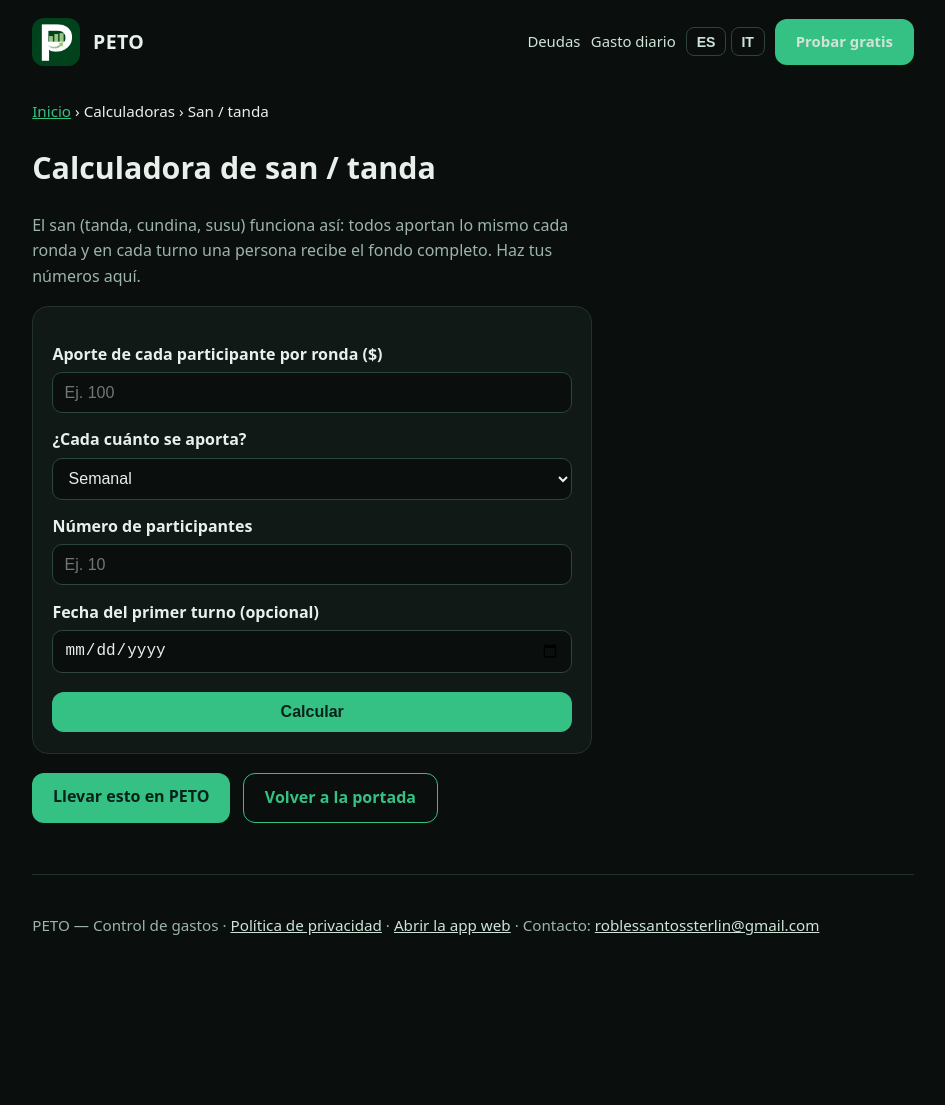
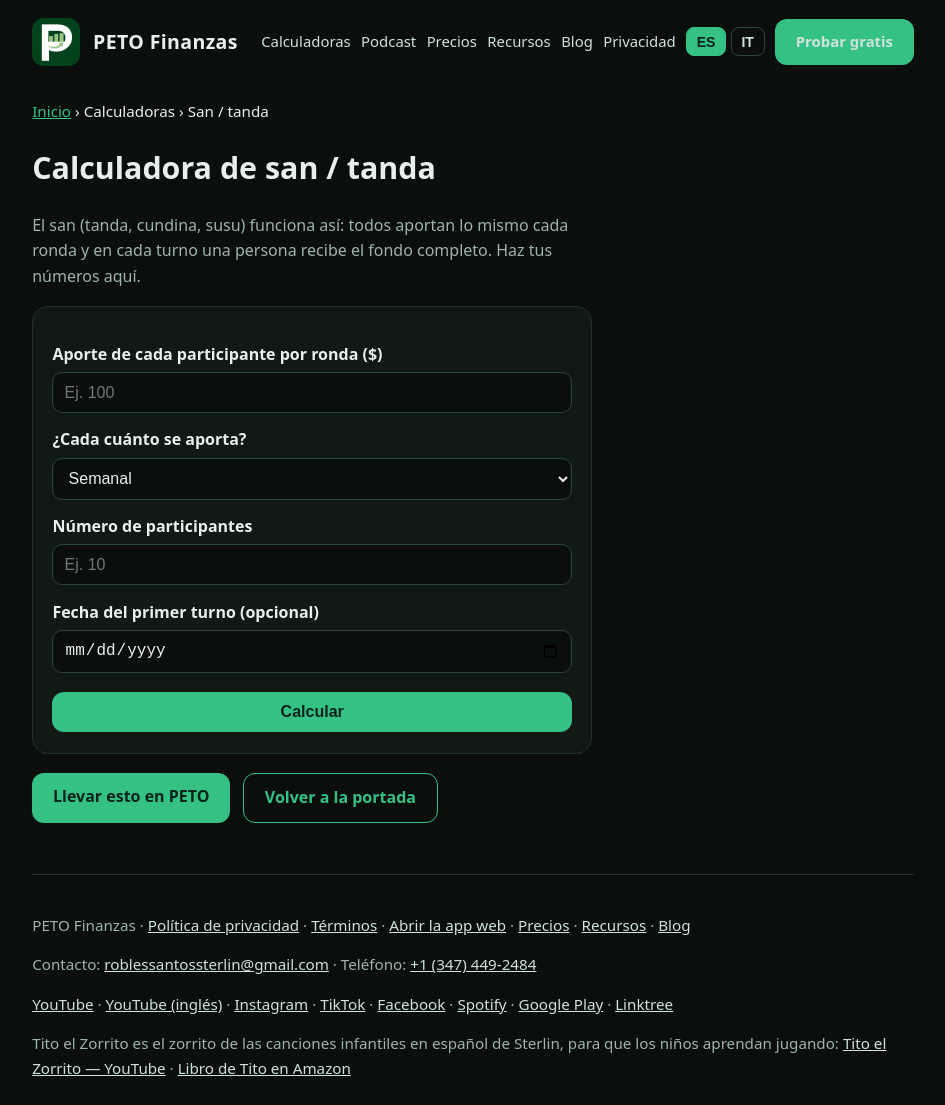
Before and after one commit to roblessantossterlin-lgtm/petofinanzas, a plain HTML site: page calculadoras/san/index.html in a window 1280 px wide. Shown: the whole page, without its empty margins (167-1112 px from the left). Before the commit the page ends 1007 px from the top, so only its background shows below. Drawn offline with Linux system fonts and the light colour scheme.

Commit message:
Arreglos auditoría 24-nov: calculadoras/san/index.html

```diff
--- a/calculadoras/san/index.html
+++ b/calculadoras/san/index.html
@@ -11,16 +11,21 @@
 <body>
 <div class="wrap">
   <header class="site">
-    <img src="../../logo.png" alt="Logo de PETO" data-i18n-attr="alt:alt_logo">
-    <a class="brand" href="../../">PETO</a>
-    <nav>
-      <a href="../deudas/" data-i18n="nav_deudas">Deudas</a>
-      <a href="../gasto-diario/" data-i18n="nav_diario">Gasto diario</a>
+    <img src="/logo.png" alt="Logo de PETO Finanzas" data-i18n-attr="alt:alt_logo">
+    <a class="brand" href="/">PETO Finanzas</a>
+    <button class="nav-toggle" type="button" aria-label="Abrir menú" aria-expanded="false" aria-controls="nav-principal">☰</button>
+    <nav id="nav-principal">
+      <a href="/#calculadoras" data-i18n="nav_calc">Calculadoras</a>
+      <a href="/#podcast" data-i18n="nav_podcast">Podcast</a>
+      <a href="/precios/" data-i18n="nav_precios">Precios</a>
+      <a href="/recursos/" data-i18n="nav_recursos">Recursos</a>
+      <a href="/blog/" data-i18n="nav_blog">Blog</a>
+      <a href="/privacidad/" data-i18n="nav_priv">Privacidad</a>
       <span class="lang-switch" role="group" aria-label="Idioma / Lingua">
         <button type="button" data-lang-btn="es">ES</button>
         <button type="button" data-lang-btn="it">IT</button>
       </span>
-      <a class="btn" href="../../app/" data-i18n="btn_probar">Probar gratis</a>
+      <a class="btn" href="/app/" data-i18n="btn_probar">Probar gratis</a>
     </nav>
   </header>
 
@@ -51,12 +56,26 @@
   </div>
 
   <footer class="site">
-    <p data-i18n="foot">PETO — Control de gastos · <a href="../../privacidad/">Política de privacidad</a> · <a href="../../app/">Abrir la app web</a> · Contacto: <a href="mailto:roblessantossterlin@gmail.com">roblessantossterlin@gmail.com</a></p>
+    <p data-i18n="foot_1">PETO Finanzas · <a href="/privacidad/">Política de privacidad</a> · <a href="/terminos/">Términos</a> · <a href="/app/">Abrir la app web</a> · <a href="/precios/">Precios</a> · <a href="/recursos/">Recursos</a> · <a href="/blog/">Blog</a></p>
+    <p data-i18n="foot_2">Contacto: <a href="mailto:roblessantossterlin@gmail.com">roblessantossterlin@gmail.com</a> · Teléfono: <a href="tel:+13474492484">+1 (347) 449-2484</a></p>
+    <p><a href="https://www.youtube.com/@PetoFinanzas" target="_blank" rel="noopener">YouTube</a> · <a href="https://www.youtube.com/@PETOFinances" target="_blank" rel="noopener">YouTube (inglés)</a> · <a href="https://www.instagram.com/peto_finanzas" target="_blank" rel="noopener">Instagram</a> · <a href="https://www.tiktok.com/@peto.finanzas" target="_blank" rel="noopener">TikTok</a> · <a href="https://www.facebook.com/share/g/1Eq7WNgLGG/" target="_blank" rel="noopener">Facebook</a> · <a href="https://open.spotify.com/show/5w84Exlg8CP02lRueF1Sc3" target="_blank" rel="noopener">Spotify</a> · <a href="https://play.google.com/store/apps/details?id=app.peto" target="_blank" rel="noopener">Google Play</a> · <a href="https://linktr.ee/petofinanzas" target="_blank" rel="noopener">Linktree</a></p>
+    <p data-i18n="foot_3">Tito el Zorrito es el zorrito de las canciones infantiles en español de Sterlin, para que los niños aprendan jugando: <a href="https://www.youtube.com/@TitoElZorritoCanciones" target="_blank" rel="noopener">Tito el Zorrito — YouTube</a> · <a href="https://www.amazon.com/dp/B0HS2ZQG93" target="_blank" rel="noopener">Libro de Tito en Amazon</a></p>
   </footer>
 </div>
 <script>
 window.PETO_TEXTOS = {
   es: {
+    alt_logo: 'Logo de PETO Finanzas',
+    nav_calc: 'Calculadoras',
+    nav_podcast: 'Podcast',
+    nav_precios: 'Precios',
+    nav_recursos: 'Recursos',
+    nav_blog: 'Blog',
+    nav_priv: 'Privacidad',
+    btn_probar: 'Probar gratis',
+    foot_1: 'PETO Finanzas · <a href="/privacidad/">Política de privacidad</a> · <a href="/terminos/">Términos</a> · <a href="/app/">Abrir la app web</a> · <a href="/precios/">Precios</a> · <a href="/recursos/">Recursos</a> · <a href="/blog/">Blog</a>',
+    foot_2: 'Contacto: <a href="mailto:roblessantossterlin@gmail.com">roblessantossterlin@gmail.com</a> · Teléfono: <a href="tel:+13474492484">+1 (347) 449-2484</a>',
+    foot_3: 'Tito el Zorrito es el zorrito de las canciones infantiles en español de Sterlin, para que los niños aprendan jugando: <a href="https://www.youtube.com/@TitoElZorritoCanciones" target="_blank" rel="noopener">Tito el Zorrito — YouTube</a> · <a href="https://www.amazon.com/dp/B0HS2ZQG93" target="_blank" rel="noopener">Libro de Tito en Amazon</a>',
     __title: 'Calculadora de san / tanda gratis — PETO · petofinanzas',
     __desc: 'Calcula el fondo de cada turno de tu san o tanda según el aporte, la frecuencia y el número de participantes, con el calendario de entregas. Gratis, sin registro.',
     alt_logo: 'Logo de PETO',
@@ -78,9 +97,20 @@ window.PETO_TEXTOS = {
     btn_calc: 'Calcular',
     btn_llevar: 'Llevar esto en PETO',
     btn_volver: 'Volver a la portada',
-    foot: 'PETO — Control de gastos · <a href="../../privacidad/">Política de privacidad</a> · <a href="../../app/">Abrir la app web</a> · Contacto: <a href="mailto:roblessantossterlin@gmail.com">roblessantossterlin@gmail.com</a>''
+    foot: 'PETO — Control de gastos · <a href="../../privacidad/">Política de privacidad</a> · <a href="../../app/">Abrir la app web</a> · Contacto: <a href="mailto:roblessantossterlin@gmail.com">roblessantossterlin@gmail.com</a>'
   },
   it: {
+    alt_logo: 'Logo di PETO Finanzas',
+    nav_calc: 'Calcolatori',
+    nav_podcast: 'Podcast',
+    nav_precios: 'Prezzi',
+    nav_recursos: 'Risorse',
+    nav_blog: 'Blog',
+    nav_priv: 'Privacy',
+    btn_probar: 'Prova gratis',
+    foot_1: 'PETO Finanzas · <a href="/privacidad/">Informativa sulla privacy</a> · <a href="/terminos/">Termini</a> · <a href="/app/">Apri l\'app web</a> · <a href="/precios/">Prezzi</a> · <a href="/recursos/">Risorse</a> · <a href="/blog/">Blog</a>',
+    foot_2: 'Contatto: <a href="mailto:roblessantossterlin@gmail.com">roblessantossterlin@gmail.com</a> · Telefono: <a href="tel:+13474492484">+1 (347) 449-2484</a>',
+    foot_3: 'Tito el Zorrito è il volpino delle canzoni per bambini in spagnolo di Sterlin, perché i bambini imparino giocando: <a href="https://www.youtube.com/@TitoElZorritoCanciones" target="_blank" rel="noopener">Tito el Zorrito — YouTube</a> · <a href="https://www.amazon.com/dp/B0HS2ZQG93" target="_blank" rel="noopener">Libro di Tito su Amazon</a>',
     __title: 'Calcolatore di san / tanda gratuito — PETO · petofinanzas',
     __desc: 'Calcola il fondo di ogni turno del tuo san o tanda in base al contributo, alla frequenza e al numero di partecipanti, con il calendario delle consegne. Gratis, senza registrazione.',
     alt_logo: 'Logo di PETO',
@@ -102,7 +132,7 @@ window.PETO_TEXTOS = {
     btn_calc: 'Calcola',
     btn_llevar: 'Porta tutto in PETO',
     btn_volver: 'Torna alla home',
-    foot: 'PETO — Controllo delle spese · <a href="../../privacidad/">Informativa sulla privacy</a> · <a href="../../app/">Apri l\'app web</a> · Contatto: <a href="mailto:roblessantossterlin@gmail.com">roblessantossterlin@gmail.com</a>''
+    foot: 'PETO — Controllo delle spese · <a href="../../privacidad/">Informativa sulla privacy</a> · <a href="../../app/">Apri l\'app web</a> · Contatto: <a href="mailto:roblessantossterlin@gmail.com">roblessantossterlin@gmail.com</a>'
   }
 };
 </script>
```
